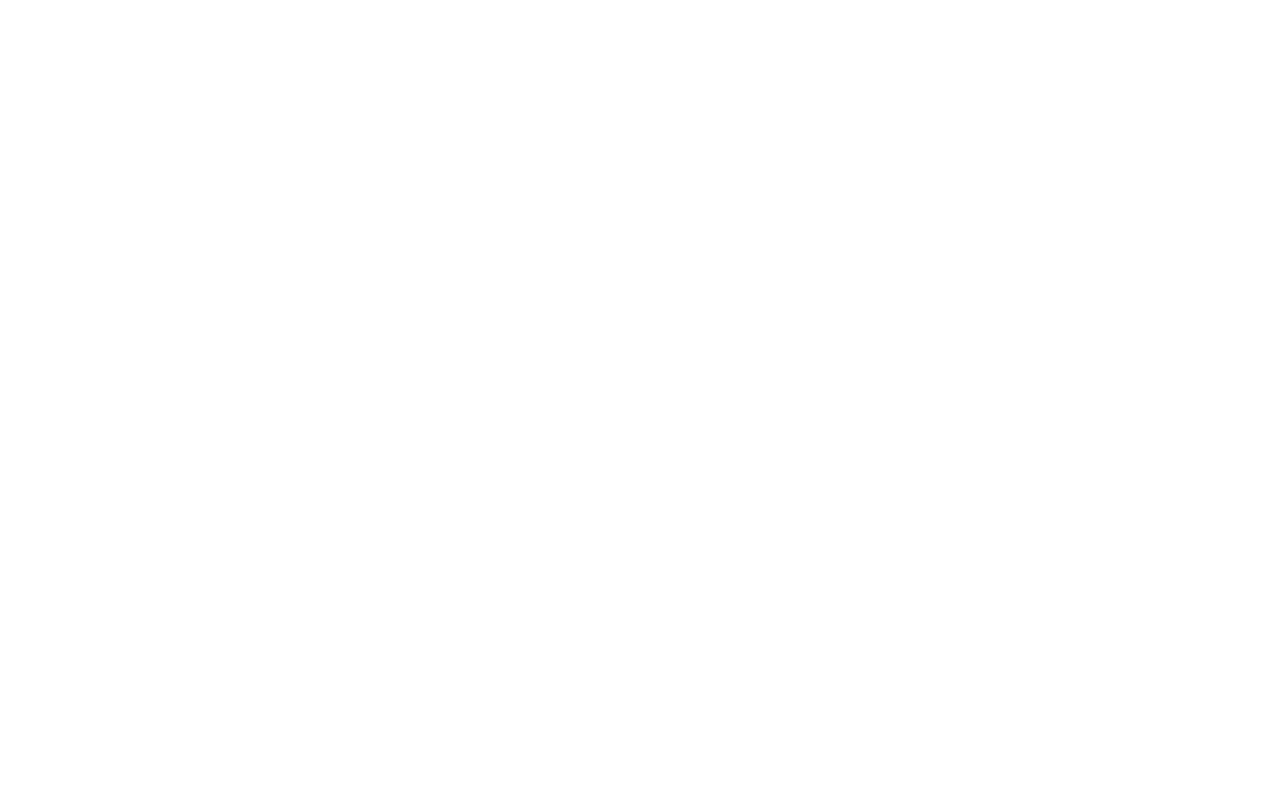
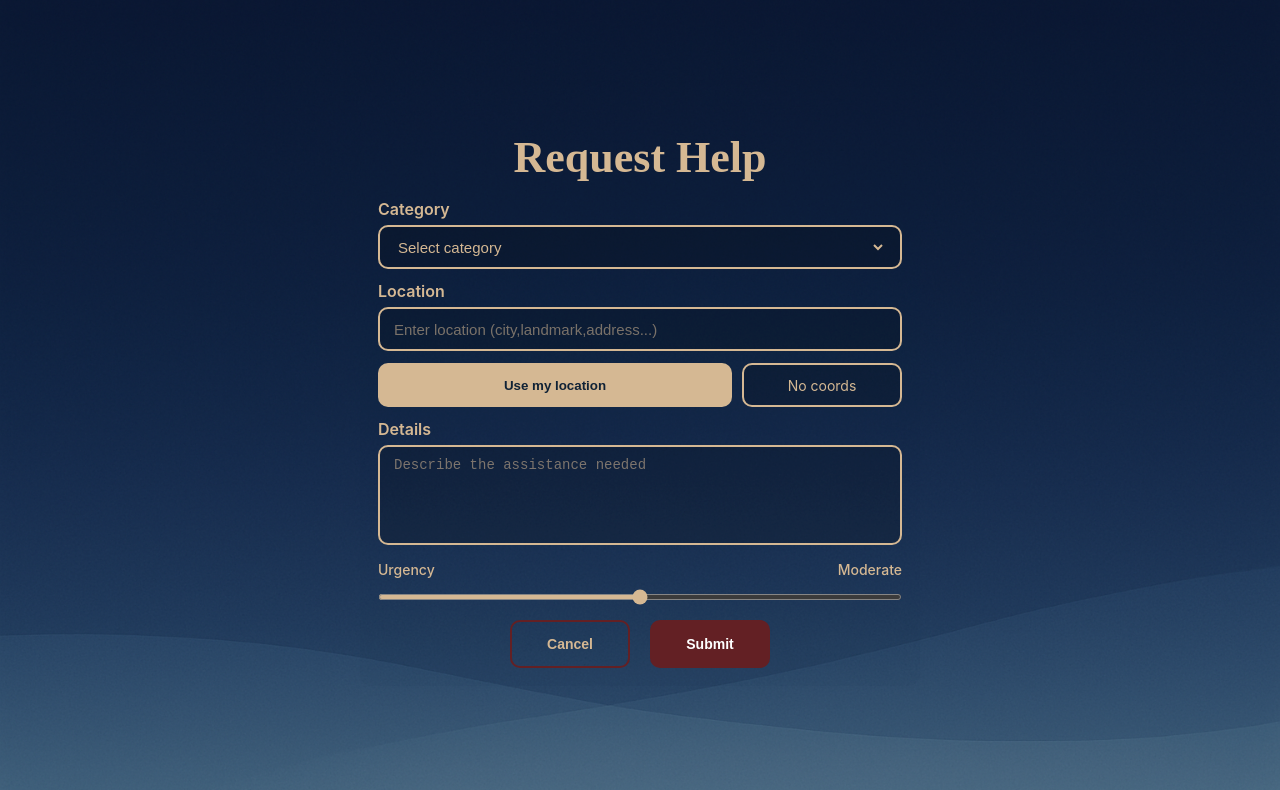
Before and after one commit to Vrinda0211/SYNQ, a React (Vite) app in the folder client/: page /request in a window 1280 px wide. Before the commit this address had no page. Shown: the top 790 px of the page. Built offline with nearby package versions, Linux system fonts and the light colour scheme.

Commit message:
Build help request form

```diff
--- a/client/src/App.jsx
+++ b/client/src/App.jsx
@@ -1,11 +1,13 @@
 import Home from "./pages/Home";
 import { Routes,Route } from "react-router-dom";
+import RequestHelp from "./pages/RequestHelp";
 
 function App()
 {
   return(
     <Routes>
       <Route path="/" element={<Home/>}/>
+      <Route path="/request" element={<RequestHelp/>}/>
     </Routes>
   );
 }
--- a/client/src/pages/Home.jsx
+++ b/client/src/pages/Home.jsx
@@ -1,5 +1,6 @@
 import React from "react";
 import "../styles/Home.css";
+import { Link } from "react-router-dom";
 
 export default function Home()
 {
@@ -16,13 +17,13 @@
           </p>
 
           <div className="Buttons">
-            <a href="#/request" className="RequestButton">
+            <Link to="/request" className="RequestButton">
               Request Help
-            </a>
+            </Link>
 
-            <a href="#/offer" className="OfferButton">
+            <Link to="/offer" className="OfferButton">
               Offer Help
-            </a>
+            </Link>
           </div>
 
         </div>
--- /dev/null
+++ b/client/src/pages/RequestHelp.jsx
@@ -0,0 +1,166 @@
+import { useState } from "react";
+import { useNavigate } from "react-router-dom";
+import "../styles/RequestHelp.css";
+
+export default function RequestHelp()
+{
+    const [category,setCategory]=useState("");
+    const [location,setLocation]=useState("");
+    const [details,setDetails]=useState("");
+    const [urgency,setUrgency]=useState(50);
+    const [coords,setCoords]=useState(null);
+    const [msg,setMsg]=useState("");
+    const navigate=useNavigate();
+
+    function useMyLocation()
+    {
+        setMsg("");
+
+        if(!navigator.geolocation)
+        {
+            setMsg("Geolocation is not supported by your browser.");
+            return;
+        }
+
+        setMsg("Waiting for location permission...");
+
+        navigator.geolocation.getCurrentPosition(
+            (position)=>{
+                setCoords(
+                    {
+                        lat:position.coords.latitude,
+                        lng:position.coords.longitude
+                    }
+                );
+                setMsg("Location captured.");
+            },
+            ()=>{
+                setMsg("Could not get your location.");
+            },
+            {
+                enableHighAccuracy:true,
+                timeout:15000
+            }
+        );
+    }
+
+    function handleSubmit(e)
+    {
+        e.preventDefault();
+        setMsg("");
+
+        if(!category||!location||!details)
+        {
+            setMsg("Please fill category,location and details.");
+            return;
+        }
+
+        setMsg("Request details are valid.");
+    }
+
+    return(
+        <div className="RequestHelp">
+            <form className="RequestForm" onSubmit={handleSubmit}>
+                <h1 className="RequestTitle">Request Help</h1>
+
+                <div className="FormGroup">
+                    <label className="FormLabel">Category</label>
+
+                    <div className="SelectWrapper">
+                        <select
+                            className="FormSelect"
+                            value={category}
+                            onChange={(e)=>setCategory(e.target.value)}
+                        >
+                            <option value="">Select category</option>
+                            <option value="Medical Assistance">Medical Assistance</option>
+                            <option value="Food & Water">Food & Water</option>
+                            <option value="Shelter & Housing">Shelter & Housing</option>
+                            <option value="Search & Rescue">Search & Rescue</option>
+                            <option value="Supplies & Essentials">Supplies & Essentials</option>
+                            <option value="Sanitation & Hygiene">Sanitation & Hygiene</option>
+                        </select>
+                    </div>
+                </div>
+
+                <div className="FormGroup">
+                    <label className="FormLabel">Location</label>
+
+                    <input
+                        className="FormInput"
+                        type="text"
+                        value={location}
+                        onChange={(e)=>setLocation(e.target.value)}
+                        placeholder="Enter location (city,landmark,address...)"
+                    />
+                </div>
+
+                <div className="LocationActions">
+                    <button
+                        type="button"
+                        className="LocationButton"
+                        onClick={useMyLocation}
+                    >
+                        Use my location
+                    </button>
+
+                    <div className="Coordinates">
+                        {coords?`${coords.lat.toFixed(4)},${coords.lng.toFixed(4)}`:"No coords"}
+                    </div>
+                </div>
+
+                <div className="FormGroup">
+                    <label className="FormLabel">Details</label>
+
+                    <textarea
+                        className="DetailsInput"
+                        value={details}
+                        onChange={(e)=>setDetails(e.target.value)}
+                        placeholder="Describe the assistance needed"
+                    />
+                </div>
+
+                <div className="FormGroup">
+                    <div className="UrgencyHeader">
+                        <span>Urgency</span>
+                        <span>
+                            {urgency>=75?"High":urgency>=40?"Moderate":"Low"}
+                        </span>
+                    </div>
+
+                    <input
+                        className="UrgencySlider"
+                        type="range"
+                        min="0"
+                        max="100"
+                        value={urgency}
+                        onChange={(e)=>setUrgency(Number(e.target.value))}
+                    />
+                </div>
+
+                {msg&&
+                    <div className="RequestMessage">
+                        {msg}
+                    </div>
+                }
+
+                <div className="RequestActions">
+                    <button
+                        type="button"
+                        className="CancelButton"
+                        onClick={()=>navigate("/")}
+                    >
+                        Cancel
+                    </button>
+
+                    <button
+                        type="submit"
+                        className="SubmitButton"
+                    >
+                        Submit
+                    </button>
+                </div>
+            </form>
+        </div>
+    );
+}
--- /dev/null
+++ b/client/src/styles/RequestHelp.css
@@ -0,0 +1,212 @@
+.RequestHelp
+{
+    min-height: 100vh;
+    width: 100%;
+    background-image: url("../assets/images/hero-bg.png");
+    background-size: cover;
+    background-position: center bottom;
+    background-repeat: no-repeat;
+    font-family: Inter,system-ui,Arial,sans-serif;
+    color: #D5B893;
+    display: flex;
+    align-items: center;
+    justify-content: center;
+    padding: 40px 20px;
+    box-sizing: border-box;
+}
+
+.RequestForm
+{
+    width: 560px;
+    max-width: 90%;
+    display: flex;
+    flex-direction: column;
+    align-items: center;
+    background: rgba(16,34,54,0.04);
+    padding: 18px;
+    border-radius: 12px;
+    box-sizing: border-box;
+}
+
+.RequestTitle
+{
+    font-family: "Playfair Display",serif;
+    font-size: 44px;
+    margin: 0 0 16px 0;
+}
+
+.FormGroup
+{
+    width: 100%;
+    margin-bottom: 12px;
+}
+
+.FormLabel
+{
+    font-size: 16px;
+    font-weight: 600;
+    display: block;
+    margin-bottom: 6px;
+}
+
+.SelectWrapper
+{
+    width: 100%;
+    border: 2px solid #D5B893;
+    border-radius: 10px;
+    background: rgba(0,0,0,0.18);
+    display: flex;
+    align-items: center;
+    padding: 0 14px;
+    height: 44px;
+    box-sizing: border-box;
+}
+
+.FormSelect
+{
+    width: 100%;
+    background: transparent;
+    border: none;
+    color: #D5B893;
+    font-size: 15px;
+    outline: none;
+    cursor: pointer;
+}
+
+.FormSelect option
+{
+    background: #102236;
+    color: #D5B893;
+}
+
+.FormInput
+{
+    width: 100%;
+    height: 44px;
+    border: 2px solid #D5B893;
+    border-radius: 10px;
+    background: rgba(0,0,0,0.18);
+    padding: 0 14px;
+    color: #D5B893;
+    font-size: 15px;
+    outline: none;
+    box-sizing: border-box;
+}
+
+.FormInput::placeholder
+{
+    color: rgba(213,184,147,0.55);
+}
+
+.LocationActions
+{
+    width: 100%;
+    display: flex;
+    gap: 10px;
+    margin-bottom: 12px;
+}
+
+.LocationButton
+{
+    flex: 1;
+    height: 44px;
+    border-radius: 10px;
+    background: #D5B893;
+    color: #102236;
+    font-weight: 700;
+    border: none;
+    cursor: pointer;
+}
+
+.Coordinates
+{
+    min-width: 160px;
+    height: 44px;
+    display: flex;
+    align-items: center;
+    justify-content: center;
+    border-radius: 10px;
+    border: 2px solid #D5B893;
+    background: rgba(0,0,0,0.18);
+    font-size: 14px;
+}
+
+.DetailsInput
+{
+    width: 100%;
+    height: 100px;
+    border: 2px solid #D5B893;
+    border-radius: 10px;
+    background: rgba(0,0,0,0.18);
+    padding: 10px 14px;
+    color: #D5B893;
+    font-size: 14px;
+    outline: none;
+    resize: none;
+    box-sizing: border-box;
+}
+
+.DetailsInput::placeholder
+{
+    color: rgba(213,184,147,0.55);
+}
+
+.UrgencyHeader
+{
+    display: flex;
+    justify-content: space-between;
+    margin-bottom: 6px;
+    font-size: 14px;
+    font-weight: 500;
+}
+
+.UrgencySlider
+{
+    width: 100%;
+    accent-color: #D5B893;
+    height: 6px;
+}
+
+.RequestMessage
+{
+    color: #ffd6c2;
+    margin-bottom: 8px;
+    text-align: center;
+}
+
+.RequestActions
+{
+    display: flex;
+    justify-content: center;
+    gap: 20px;
+    width: 100%;
+    margin-top: 4px;
+}
+
+.CancelButton
+{
+    min-width: 120px;
+    height: 48px;
+    border-radius: 10px;
+    background: transparent;
+    border: 2px solid #632024;
+    color: #D5B893;
+    font-size: 14px;
+    font-weight: 700;
+    cursor: pointer;
+    padding: 0 14px;
+}
+
+.SubmitButton
+{
+    min-width: 120px;
+    height: 48px;
+    border-radius: 10px;
+    background: #632024;
+    color: white;
+    font-size: 14px;
+    font-weight: 700;
+    cursor: pointer;
+    border: none;
+    padding: 0 14px;
+}
```
